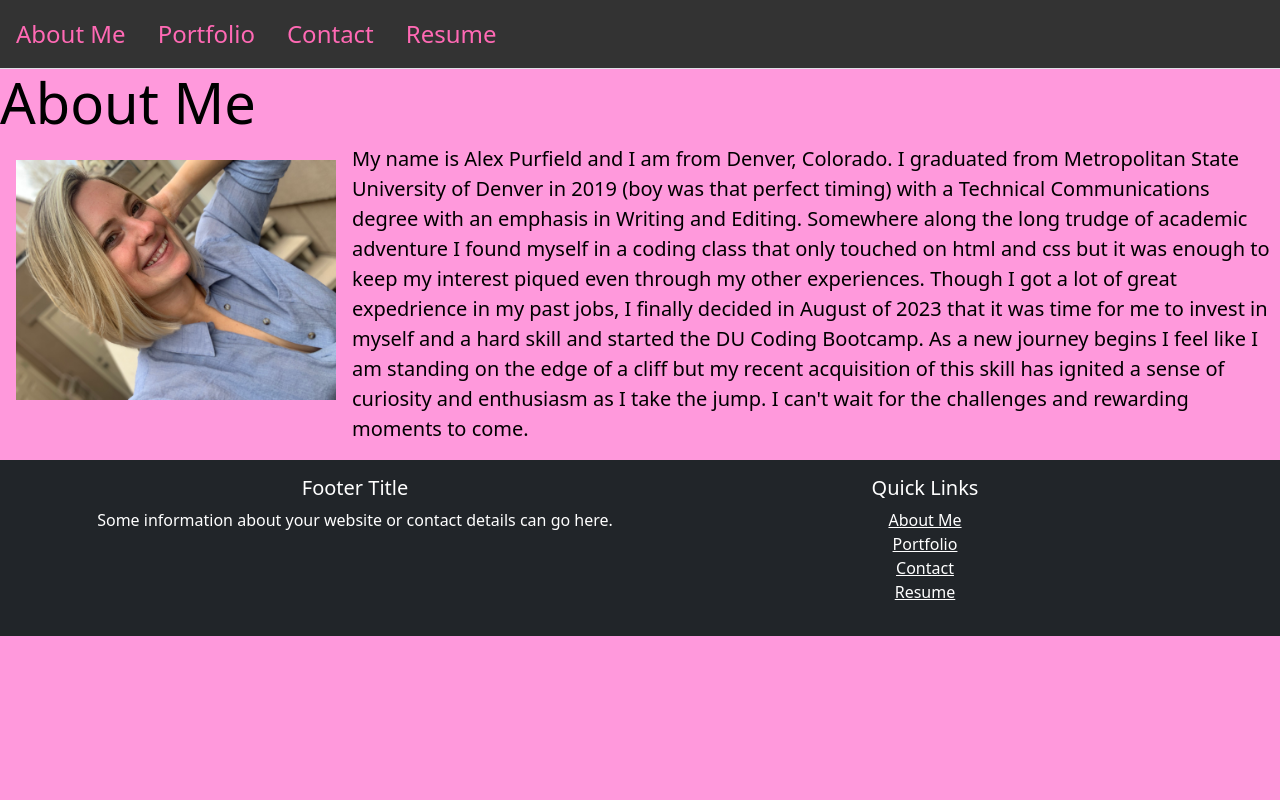
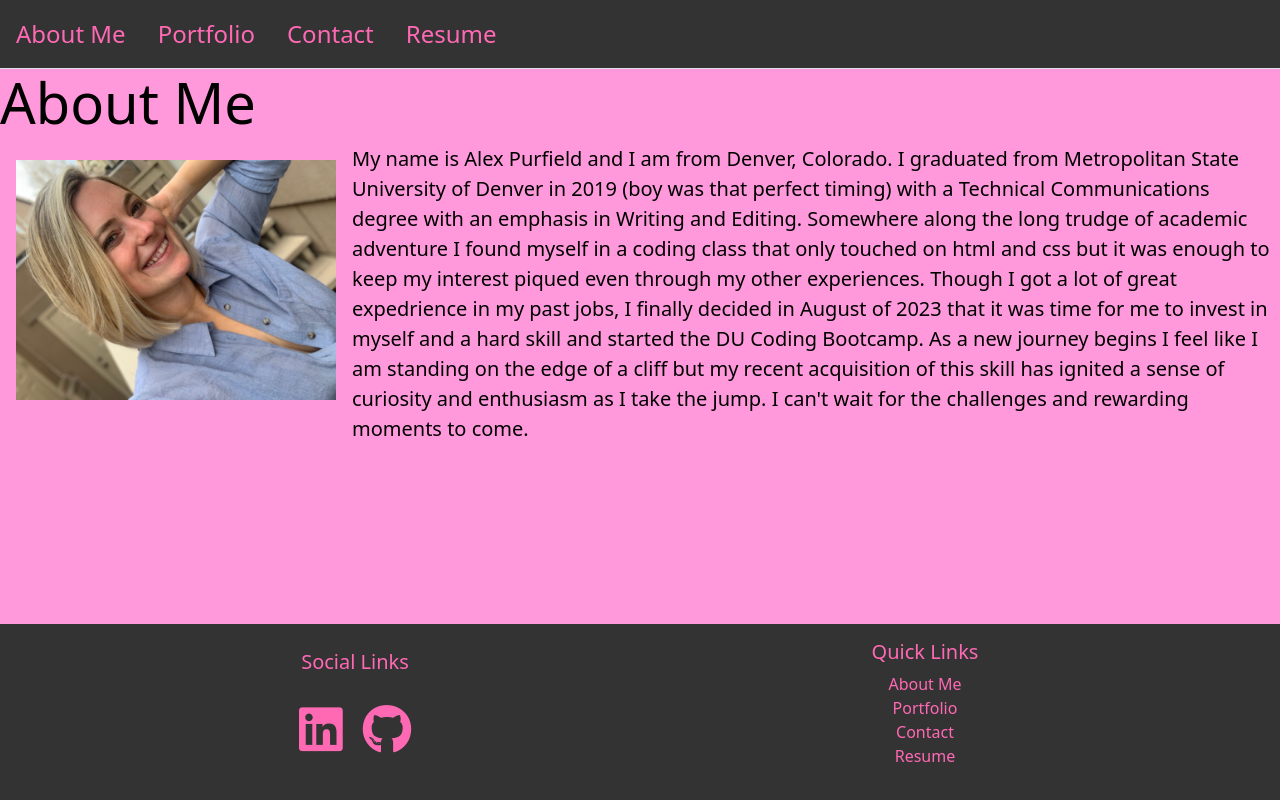
Before and after one commit to AlexPurfield/ap_react_portfolio, a React (Vite) app: page / in a window 1280 px wide. Built offline with nearby package versions, Linux system fonts and the light colour scheme.

Commit message:
fixed footer and App

```diff
--- a/index.html
+++ b/index.html
@@ -3,6 +3,8 @@
   <head>
     <meta charset="UTF-8" />
     <link rel="icon" type="image/svg+xml" href="/vite.svg" />
+    <link rel="stylesheet" href="https://cdnjs.cloudflare.com/ajax/libs/font-awesome/6.0.0-beta3/css/all.min.css">
+
     <meta name="viewport" content="width=device-width, initial-scale=1.0" />
     <title>Alex Purfield React Portfolio</title>
   </head>
--- a/src/App.jsx
+++ b/src/App.jsx
@@ -1,6 +1,7 @@
 import { Outlet } from 'react-router-dom';
 import Nav from './components/Navigation';
 import Footer from './components/Footer';
+import './style/App.css';
 
 function App() {
   return (
--- a/src/components/Footer.jsx
+++ b/src/components/Footer.jsx
@@ -8,8 +8,17 @@ function Footer() {
       <div className="container">
         <div className="row">
           <div className="col">
-            <h5>Footer Title</h5>
-            <p>Some information about your website or contact details can go here.</p>
+            <h5 className='footer'>Social Links</h5>
+
+             <div className="social-icons">
+              <a href="https://linkedin.com/in/alex-purfield-633177153" className="text-white">
+                <i className="fab fa-linkedin"></i>
+              </a>
+              <a href="https://github.com/AlexPurfield" className="text-white">
+                <i className="fab fa-github"></i>
+              </a>
+             </div>
+
           </div>
           <div className="col">
             <h5>Quick Links</h5>
--- a/src/App.css
+++ b/src/style/App.css
@@ -20,6 +20,19 @@
 }
 
 /* Add more custom styles to other elements as necessary */
+/* Your existing custom Bootstrap variables */
+
+/* Add styles for the wrapper */
+.app {
+  display: flex;
+  flex-direction: column;
+  min-height: 100vh; /* Ensure the wrapper takes the full viewport height */
+}
+
+/* Add styles for the main content */
+.main-content {
+  flex: 1; /* Make the main content grow to fill available space */
+}
 
 
 
--- a/src/style/Footer.css
+++ b/src/style/Footer.css
@@ -7,6 +7,7 @@ html, body {
 body {
   display: flex;
   flex-direction: column;
+  background-color: #333;
 }
 
 /* Create a flex-grow class for the main content to push the footer down */
@@ -16,8 +17,43 @@ html, body {
 
 /* Style the footer */
 .footer {
-    background-color: #333;
-    color: white;
+  background-color: #333 !important;
+  color: #FF69B4 !important; /* Use !important to override Bootstrap */
   text-align: center;
   padding: 10px 0;
 }
+
+/* Style links in the footer */
+.footer a {
+  color: #FF69B4 !important; /* Use !important to override Bootstrap */
+  text-decoration: none;
+}
+
+/* Add styles for link hover and active states */
+.footer a:hover {
+  text-decoration: underline;
+}
+
+.footer a:focus {
+  text-decoration: underline;
+}
+
+.footer a:active {
+  color: #FF69B4 !important; /* Use !important to override Bootstrap if needed */
+}
+
+
+.footer a:active {
+  color: #FF69B4; /* Change link color on active state if needed */
+}
+.social-icons {
+  display: flex;
+  justify-content: center; /* Center horizontally */
+  align-items: center; /* Center vertically if needed */
+  gap: 20px; /* Adjust the spacing between icons as needed */
+  font-size: 50px; /* Adjust the size as needed */
+}
+
+.social-icons a {
+  text-decoration: none;
+}
```
Lines whose indentation alone changed are shown as unchanged.
